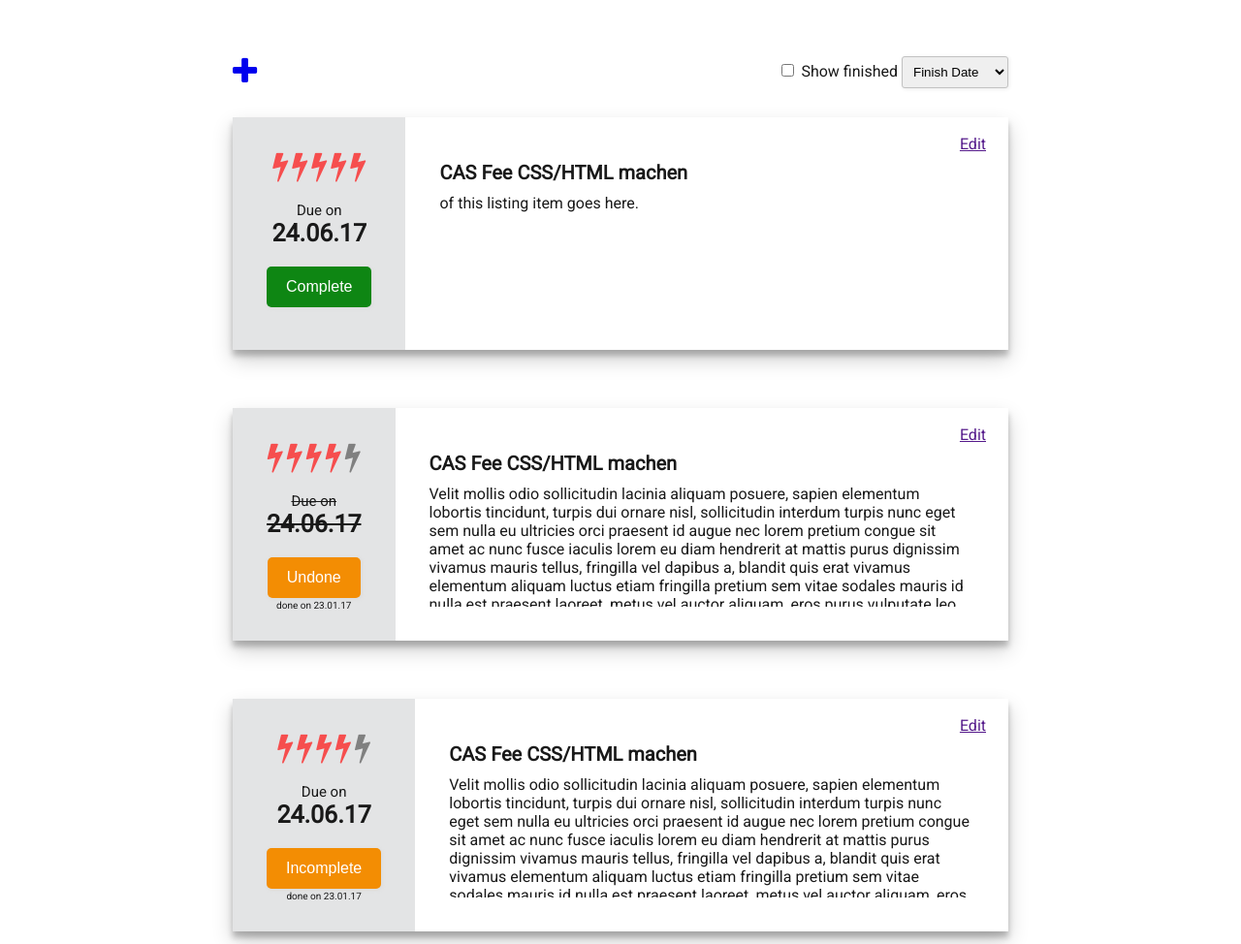
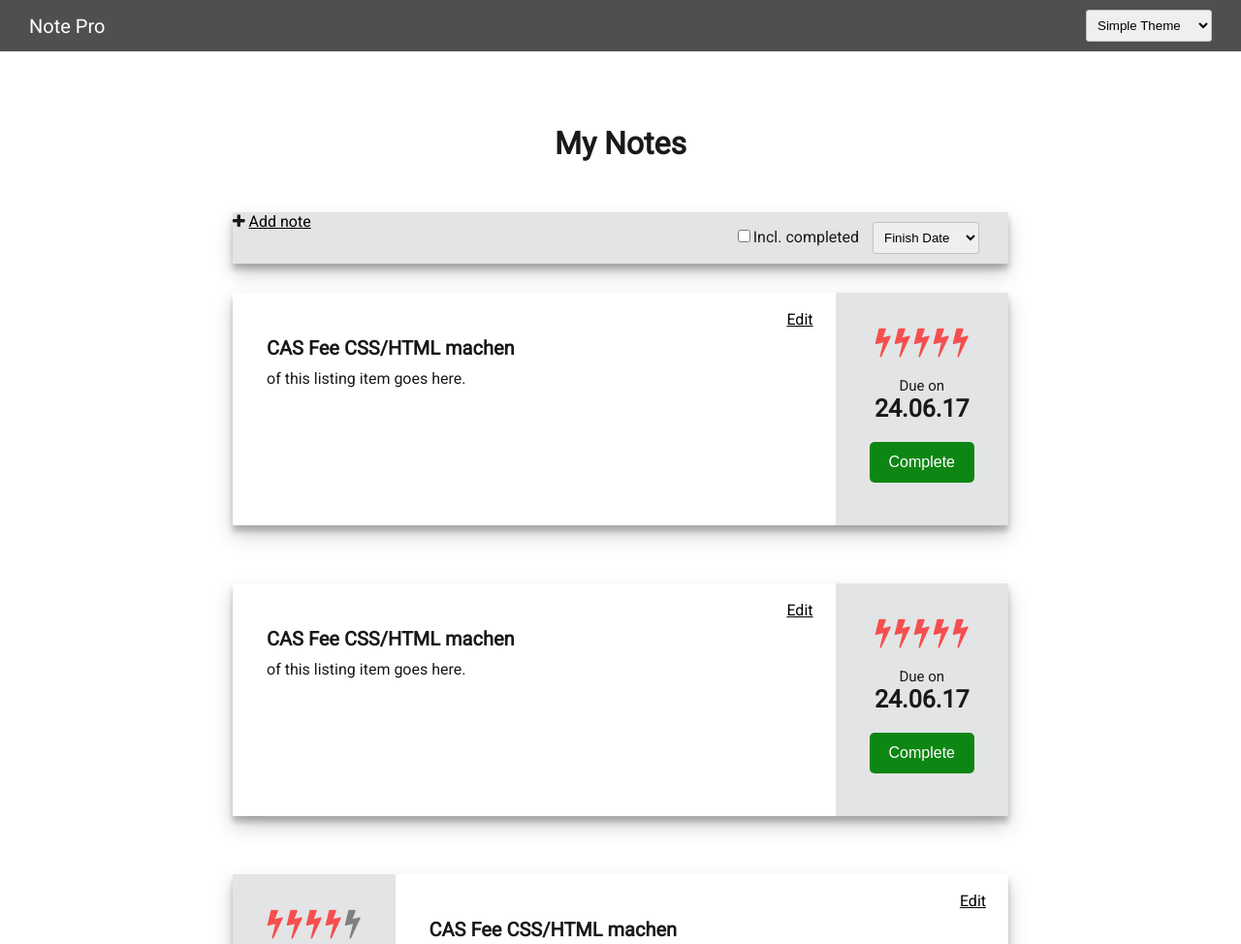
Before and after one commit to fabricemanhart/cas-fee-projekt1, a plain HTML site: page note.html in a window 1280 px wide. Shown: the top 974 px of the page at 97% size. Drawn offline with Linux system fonts and the light colour scheme.

Commit message:
Design improvements. Css styles extracted in file.

```diff
--- a/app.css
+++ b/app.css
@@ -3,14 +3,47 @@ body {
     color: rgb(25, 25, 25);
 }
 
+a {
+    color: black;
+}
+
+    a:hover {
+        color: #cc0000;
+    }
+
+header {
+    background-color: rgba(0, 0, 0, 0.69);
+    width: 100%;
+    position: fixed;
+    top: 0;
+    right: 0;
+    left: 0;
+    display: flex;
+    justify-content: space-between;
+    z-index: 100;
+}
+
+.header-title {
+    color: white;
+    align-self: center;
+    font-size: 20px;
+    margin-left: 30px;
+}
+
+.main-title {
+    margin-bottom: 30px;
+}
+
 .container {
-    padding-top: 50px;
+    padding-top: 100px;
     display: flex;
     flex-direction: column;
     align-items: center;
 }
 
 .action-bar {
+    background-color: rgba(84, 87, 93, 0.16);
+    box-shadow: 0 10px 20px rgba(0, 0, 0, 0.19), 0 6px 6px rgba(0, 0, 0, 0.23);
     width: 800px;
     display: flex;
     justify-content: space-between;
@@ -41,9 +74,13 @@ body {
     position: relative;
 }
 
-.importance > .disabled { color: gray !important; }
+.importance > .disabled {
+    color: gray !important;
+}
 
-.importance > .fa-bolt { color: rgba(255, 0, 0, 0.66); }
+.importance > .fa-bolt {
+    color: rgba(255, 0, 0, 0.66);
+}
 
 .date-wrapper {
     display: flex;
@@ -52,14 +89,18 @@ body {
     margin: 20px 0;
 }
 
-.date-wrapper.done { text-decoration: line-through; }
+    .date-wrapper.done {
+        text-decoration: line-through;
+    }
 
 .date {
     font-size: 25px;
     font-weight: bold;
 }
 
-.date-text { font-size: 15px; }
+.date-text {
+    font-size: 15px;
+}
 
 .note-title {
     font-size: 20px;
@@ -95,32 +136,41 @@ body {
         padding-right: 5px;
     }
 
-.form span.required { color: red; }
+.form span.required {
+    color: red;
+}
 
 .form input.input-field,
 .form .textarea-field,
 .form .select-field,
 .form .date-field {
     width: 300px;
-    box-sizing: border-box;
-    -webkit-box-sizing: border-box;
-    -moz-box-sizing: border-box;
     border: 1px solid #C2C2C2;
-    box-shadow: 1px 1px 4px #EBEBEB;
-    -moz-box-shadow: 1px 1px 4px #EBEBEB;
-    -webkit-box-shadow: 1px 1px 4px #EBEBEB;
-    border-radius: 3px;
     -webkit-border-radius: 3px;
     -moz-border-radius: 3px;
+    border-radius: 3px;
     padding: 7px;
     outline: none;
 }
 
-.action-bar .form .select-field { width: 110px; }
+.action-bar .form .select-field,
+header .form .select-field {
+    width: 130px;
+    margin: 10px 30px;
+}
 
-.form .input-field:focus, .form .textarea-field:focus { border: 1px solid #cc0000; }
+.action-bar .form .select-field {
+    width: 110px;
+    margin-left: 10px;
+}
 
-.form .textarea-field { height: 100px; }
+.form .input-field:focus, .form .textarea-field:focus {
+    border: 1px solid #cc0000;
+}
+
+.form .textarea-field {
+    height: 100px;
+}
 
 button {
     background-color: rgb(14, 134, 19);
@@ -132,15 +182,23 @@ button {
     text-decoration: none;
     display: inline-block;
     font-size: 16px;
-    box-shadow: 1px 1px 4px #DADADA;
-    -moz-box-shadow: 1px 1px 4px #DADADA;
-    -webkit-box-shadow: 1px 1px 4px #DADADA;
     outline: none;
 }
 
-button.undone { background-color: rgb(243, 141, 3); }
+.default {
+    background-color: rgba(15, 28, 130, 0.71);
+}
 
-.btn:hover {
+    .default:hover {
+        background: #1112ca;
+        text-decoration: none;
+    }
+
+button.undone {
+    background-color: rgb(243, 141, 3);
+}
+
+button:hover {
     background: #509650;
     text-decoration: none;
 }
--- a/note.html
+++ b/note.html
@@ -8,24 +8,43 @@
     <link href="app.css" rel="stylesheet">
 </head>
 <body>
-
+<header>
+    <div class="header-title">Note Pro</div>
+    <form class="form" action="/" method="post">
+        <select class="select-field">
+            <option value="simpleTheme">Simple Theme</option>
+            <option value="fancyTheme">Fancy Theme</option>
+        </select>
+    </form>
+</header>
 <div class="container">
+    <div class="main-title">
+        <h1>My Notes</h1>
+    </div>
     <div class="action-bar">
         <div>
-            <a href="noteDetail.html"><i class="fa fa-plus fa-2x" aria-hidden="true"></i></a>
+            <i class="fa fa-plus" aria-hidden="true"></i>
+            <a href="">Add note</a>
         </div>
         <div>
             <form class="form" action="/" method="post">
-                <input class="checkbox-field" type="checkbox" /> Show finished
+                <input type="checkbox">Incl. completed
                 <select class="select-field">
-                    <option value="volvo">Finish Date</option>
-                    <option value="saab">Create Date</option>
-                    <option value="mercedes">Importance</option>
+                    <option value="finishDate">Finish Date</option>
+                    <option value="createDate">Create Date</option>
+                    <option value="importance">Importance</option>
                 </select>
             </form>
         </div>
     </div>
     <div class="note-container">
+        <div class="column note-column">
+            <div class="note-menu">
+                <a href="">Edit</a>
+            </div>
+            <div class="note-title">CAS Fee CSS/HTML machen</div>
+            <div class="note-text">of this listing item goes here.</div>
+        </div>
         <div class="column info-column">
             <div class="importance">
                 <i class="fa fa-bolt fa-2x" aria-hidden="true"></i>
@@ -40,12 +59,28 @@
             </div>
             <button class="btn">Complete</button>
         </div>
+    </div>
+    <div class="note-container">
         <div class="column note-column">
             <div class="note-menu">
                 <a href="">Edit</a>
             </div>
             <div class="note-title">CAS Fee CSS/HTML machen</div>
             <div class="note-text">of this listing item goes here.</div>
+        </div>
+        <div class="column info-column">
+            <div class="importance">
+                <i class="fa fa-bolt fa-2x" aria-hidden="true"></i>
+                <i class="fa fa-bolt fa-2x" aria-hidden="true"></i>
+                <i class="fa fa-bolt fa-2x" aria-hidden="true"></i>
+                <i class="fa fa-bolt fa-2x" aria-hidden="true"></i>
+                <i class="fa fa-bolt fa-2x" aria-hidden="true"></i>
+            </div>
+            <div class="date-wrapper">
+                <div class="date-text">Due on</div>
+                <div class="date">24.06.17</div>
+            </div>
+            <button class="btn">Complete</button>
         </div>
     </div>
     <div class="note-container">
```
Also changed, not shown: noteDetail.html (+32 -7 lines). Lines whose indentation alone changed are shown as unchanged.
